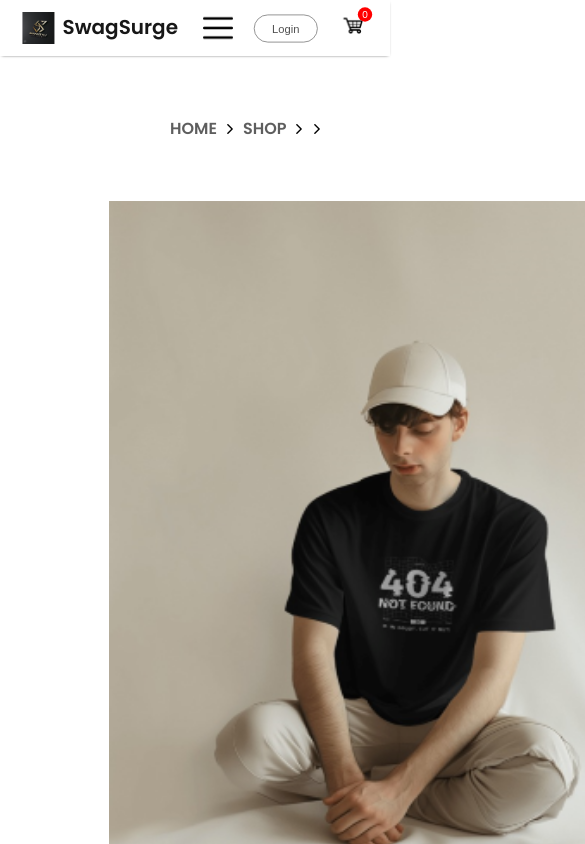
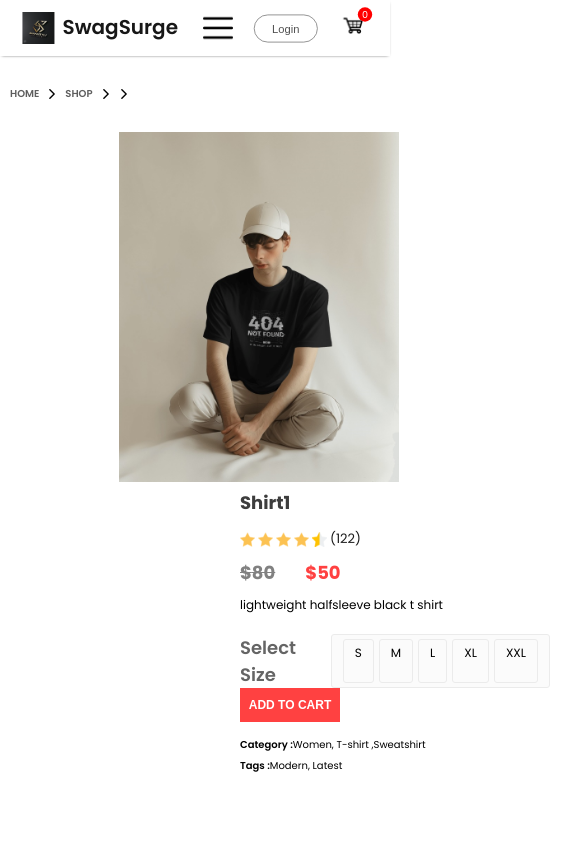
Before and after one commit to Fattahali37/SwagSurge, a React (Create React App) app in the folder frontend/: page /Product/1 in a window 390 px wide. Shown: the top 844 px of the page, 585 px wide, since content can reach past the window. Built offline with nearby package versions, Linux system fonts and the light colour scheme.

Commit message:
responsive

```diff
--- a/frontend/src/Components/Breadcrumbs/Breadcrumbs.css
+++ b/frontend/src/Components/Breadcrumbs/Breadcrumbs.css
@@ -8,3 +8,27 @@
 margin:60px 170px;
 text-transform: capitalize;
 }
+@media(max-width:1280px){
+    .breadcrumbs{
+        margin:30px 50px;
+        font-size:14px;
+    }
+}
+@media(max-width:1024px){
+    .breadcrumbs{
+        margin:30px 30px;
+        font-size:13px;
+    }
+}
+@media(max-width:800px){
+    .breadcrumbs{
+        margin:30px 10px;
+        font-size:12px;
+    }
+}
+@media(max-width:500px){
+    .breadcrumbs{
+
+        font-size:10px;
+    }
+}
--- a/frontend/src/Components/ProductDisplay/ProductDisplay.css
+++ b/frontend/src/Components/ProductDisplay/ProductDisplay.css
@@ -23,7 +23,7 @@
 }
 .productdisplay-right{
     position: relative;
-    left: 500px;
+    left: 200px;
     /* margin: 0px,70px; */
     display:flex;
     flex-direction: column;
@@ -96,3 +96,188 @@
 .product-display-right-category span{
     font-weight: 600;
 }
+
+@media(max-width:1280px){
+    .productdisplay{
+        margin:0px 60px;
+    }
+    .productdisplay-left{
+        gap:10px;
+    }
+    .productdisplay-main-img{
+        width:auto;
+        height:510px;
+    }
+    .productdisplay-right{
+        margin: 0px 30px;
+    }
+    .productdisplay-right h1{
+        font-size: 22px;
+    }
+    .productdisplay-right-star{
+        gap:3px;
+        font-size:13px;
+    }
+    .productdisplay-right-prices{
+        margin: 10px 0px;
+        font-size: 18px;
+    }
+    .productdisplay-right-description{
+        font-size:13px;
+    }
+    .productdisplay-right-size h1{
+        margin-top:20px;
+        font-size:20px;
+
+    }
+    .productdisplay-right-size div{
+        padding:14px 20px;
+    }
+    .productdisplay-right button{
+        width:150px;
+        padding:15px 0px;
+        margin-bottom:20px;
+    }
+    .product-display-right-category{
+        margin-top:5px ;
+        font-size: 14px;
+    }
+
+}
+
+@media(max-width:1024px){
+    .productdisplay{
+        margin:0px 30px;
+    }
+    .productdisplay-left{
+        gap:5px;
+    }
+    .productdisplay-main-img{
+
+        height:300px;
+    }
+
+    .productdisplay-right h1{
+        font-size: 14px;
+    }
+    .productdisplay-right-star img{
+        width:13px;
+    }
+
+    .productdisplay-right-description{
+        font-size:10px;
+
+    }
+    .productdisplay-right-size h1{
+        margin-top:10px;
+    }
+    .productdisplay-right-size{
+        margin-top:10px 0px;
+
+
+    }
+    .productdisplay-right-size div{
+        padding:10px 16px;
+        font-size: 12px;
+    }
+    .productdisplay-right button{
+        width:120px;
+        padding:10px 0px;
+        margin-bottom:10px;
+        font-size: 14px;
+    }
+    .product-display-right-category{
+
+        font-size: 12px;
+    }
+
+}
+
+@media(max-width:800px){
+    .productdisplay{
+        margin:0px 10px;
+    }
+    .productdisplay-left{
+        gap:0px;
+
+    }
+    .productdisplay-main-img{
+
+        height:350px;
+    }
+
+    .productdisplay-right h1{
+        font-size: 18px;
+    }
+    .productdisplay-right-star img{
+        width:15px;
+    }
+
+    .productdisplay-right-description{
+        font-size:12px;
+    }
+    .productdisplay-right-size{
+        margin-top:10px ;
+        gap:5px
+
+
+    }
+    .productdisplay-right-size div{
+        padding:4px 11px;
+
+    }
+    .productdisplay-right button{
+        width:100px;
+       font-size: 12px;
+    }
+    .product-display-right-category{
+
+        font-size: 10px;
+    }
+
+}
+@media(max-width:500px){
+    .productdisplay{
+        /* margin:0px 10px; */
+flex-direction: column;
+    }
+    .productdisplay-left{
+        gap:10px;
+        flex-direction: row;
+
+    }
+    .productdisplay-main-img{
+
+        height:350px;
+    }
+
+    .productdisplay-right h1{
+        font-size: 18px;
+    }
+    .productdisplay-right-star img{
+        width:15px;
+    }
+
+    .productdisplay-right-description{
+        font-size:12px;
+    }
+    .productdisplay-right-size{
+        margin-top:10px ;
+        gap:5px
+
+
+    }
+    .productdisplay-right-size div{
+        padding:4px 11px;
+
+    }
+    .productdisplay-right button{
+        width:100px;
+       font-size: 12px;
+    }
+    .product-display-right-category{
+
+        font-size: 10px;
+    }
+
+}
```
